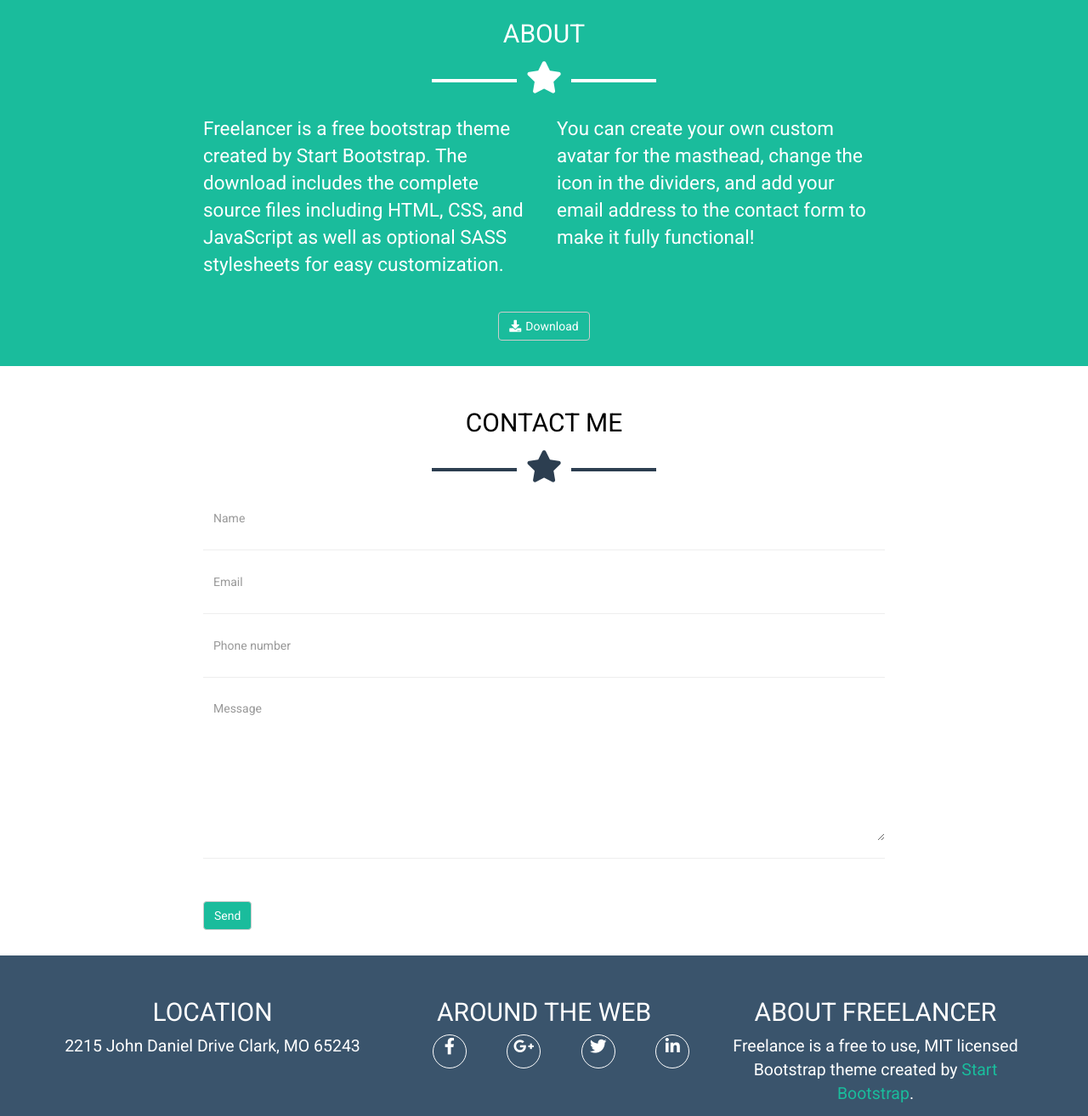
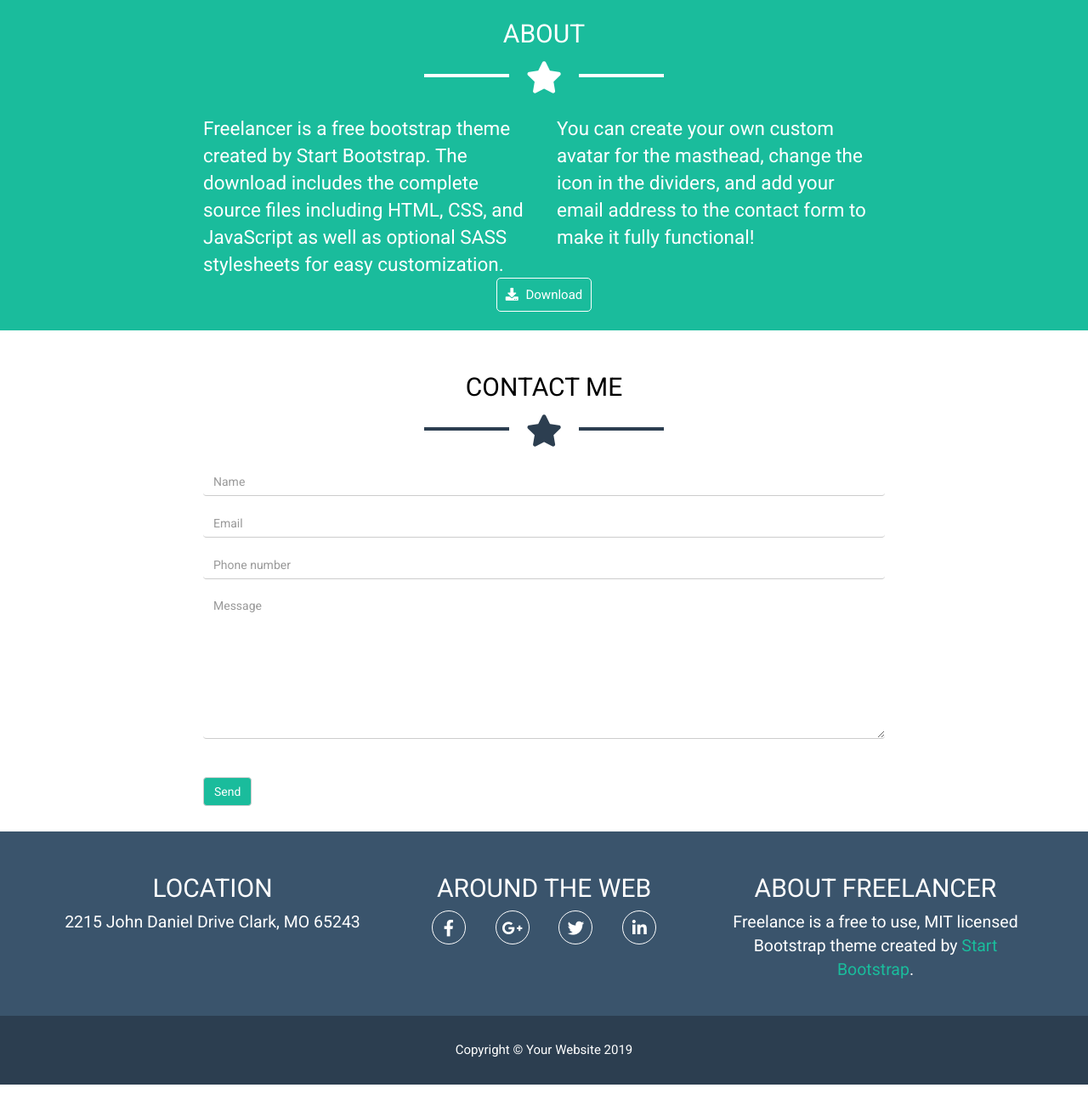
Before and after one commit to corradoct/html-css-bootstrap-freelancer, a plain HTML site: page index.html in a window 1280 px wide. Shown: the part 1340-2654 px from the top of the page at 85% size. After the commit the page ends 2617 px from the top, so only its background shows below. Drawn offline with nearby package versions, Linux system fonts and the light colour scheme.

Commit message:
Ho sistemato le icone dei social link.

```diff
--- a/css/style.css
+++ b/css/style.css
@@ -5,6 +5,7 @@ body {
   color: #fff;
   font-size: 1.5em;
   text-align: center;
+  min-width: 320px;
 }
 
 h1,
@@ -14,10 +15,6 @@ h2 {
 
 ul {
   list-style-type: none;
-}
-
-li {
-  display: inline-block;
 }
 
 a{
@@ -38,6 +35,10 @@ img {
   .xs_margin_bottom_30 {
     margin-bottom: 30px;
   }
+}
+
+.ms_list_no_margin {
+  margin: 0;
 }
 
 .ms_jumbotron {
@@ -79,22 +80,19 @@ img {
   padding-bottom: 15px;
 }
 
+.ms_divider i {
+  margin: 0 20px;
+}
+
 .ms_divider::before,
 .ms_divider::after {
   content: '';
   border: 2px solid;
   width: 100px;
   display: inline-block;
-  vertical-align: middle;
+  vertical-align: super;
 }
 
-.ms_divider::before {
-  margin-right: .3em;
-}
-
-.ms_divider::after {
-  margin-left: .3em;
-}
 /* FINE REGOLE GENERALI */
 
 
@@ -112,11 +110,12 @@ img {
   color: #fff;
 }
 
-.ms_menu ul li:not(:last-child) {
+.ms_menu li:not(:last-child) {
   padding-right: 20px;
 }
 .ms_logo {
   text-align: left;
+  font-weight: bold;
 }
 .ms_burger_menu i {
   border: 1px solid #fff;
@@ -157,6 +156,14 @@ img {
   text-align: left;
 }
 
+.ms_download {
+  color: #fff;
+  border: 1px solid #fff;
+  border-radius: 5px;
+  padding: 10px;
+  text-transform: capitalize;
+}
+
 .fa-download {
   padding-right: 5px;
 }
@@ -167,7 +174,13 @@ img {
 
 .ms_contact_form .ms_border_none {
   box-shadow: none;
-  border: none;
+  border-top: 0;
+  border-right: 0;
+  border-left: 0;
+}
+
+.ms_contact_form .ms_border_none:focus {
+  border-bottom-color: lightgray;
 }
 
 /* Fine regole main */
@@ -195,15 +208,21 @@ footer .company_credits {
 
 .social_link {
   text-align: center;
+  width: 100%;
+  padding: 0;
 }
 
-.link a {
+.social_link li {
   display: inline-block;
+  width: calc(25% - 20px);
+}
+
+.fab {
+  border: 1px solid #fff;
+  border-radius: 50%;
   width: 40px;
   height: 40px;
-  border: 1px solid #fff;
-  border-radius: 50%;
-
+  line-height: 2em;
 }
 
 /* Fine regole footer */
--- a/index.html
+++ b/index.html
@@ -2,7 +2,7 @@
 <html lang="en" dir="ltr">
   <head>
     <meta charset="utf-8">
-    <meta name="viewport" content="width=device-width, initial-scale=1.0">
+    <meta name="viewport" content="width=device-width, initial-scale=1.0, pixe">
     <title>Bootstrap Freelancer</title>
     <link href="https://fonts.googleapis.com/css2?family=Roboto&display=swap" rel="stylesheet">
     <link rel="stylesheet" href="https://cdnjs.cloudflare.com/ajax/libs/font-awesome/5.13.0/css/all.min.css">
@@ -18,16 +18,16 @@
         <div class="container">
           <div class="row">
             <!-- Inizio colonna logo -->
-            <div class="col-xs-6 col-md-6 ms_logo">
+            <div class="col-xs-9 col-sm-6 ms_logo">
               <a href="#">start bootstrap</a>
             </div>
             <!-- Fine colonna logo -->
 
             <!-- Inizio colonna navigazione -->
-            <div class="col-xs-6 text-right ms_menu">
+            <div class="col-xs-3 col-sm-6 text-right">
               <!-- Navigazione desktop -->
               <nav class="hidden-xs hidden-sm">
-                <ul>
+                <ul class="list-inline ms_menu ms_list_no_margin">
                   <li><a href="#">portfolio</a></li>
                   <li><a href="#">about</a></li>
                   <li><a href="#">contact</a></li>
@@ -140,7 +140,13 @@
               </div>
             </div>
             <!-- Fine about -->
-            <button type="button" class="btn btn-default"><i class="fas fa-download"></i>download</button>
+            <div class="text-center">
+              <a class="ms_download" href="#">
+                <i class="fas fa-download"></i>
+                download
+              </a>
+            </div>
+            <!-- <button type="button" class="btn btn-default"><i class="fas fa-download"></i>download</button> -->
           </div>
         </div>
       </section>
@@ -164,22 +170,18 @@
                   <label for="" class="sr-only">Name</label>
                   <input type="text" value="" class="ms_border_none form-control" placeholder="Name">
                 </div>
-                <hr>
                 <div class="form-group">
                   <label for="" class="sr-only">Email address</label>
                   <input type="Email" value="" class="ms_border_none form-control" placeholder="Email">
                 </div>
-                <hr>
                 <div class="form-group">
                   <label for="" class="sr-only">Phone number</label>
                   <input type="text" value="" class="ms_border_none form-control" placeholder="Phone number">
                 </div>
-                <hr>
                 <div class="form-group">
                   <label for="" class="sr-only">Message</label>
                   <textarea class="ms_border_none form-control" name="name" rows="8" cols="80" placeholder="Message"></textarea>
                 </div>
-                <hr>
                 <button type="button" class="btn btn-default">send</button>
               </form>
             </div>
@@ -206,14 +208,16 @@
             </div>
 
             <div class="col-xs-12 col-md-4">
-              <div class="xs_margin_bottom_30">
+              <div class="xs_margin_bottom_30 text-center">
                 <h2>around the web</h2>
-                  <ul class="row social_link">
-                    <li class="col-xs-3 link"><a href="#"><i class="fab fa-facebook-f"></i></a></li>
-                    <li class="col-xs-3 link"><a href="#"><i class="fab fa-google-plus-g"></i></a></li>
-                    <li class="col-xs-3 link"><a href="#"><i class="fab fa-twitter"></i></a></li>
-                    <li class="col-xs-3 link"><a href="#"><i class="fab fa-linkedin-in"></i></a></li>
-                  </ul>
+                  <div class="social">
+                    <ul class="social_link">
+                      <li><a href="#"><i class="fab fa-facebook-f"></i></a></li>
+                      <li><a href="#"><i class="fab fa-google-plus-g"></i></a></li>
+                      <li><a href="#"><i class="fab fa-twitter"></i></a></li>
+                      <li><a href="#"><i class="fab fa-linkedin-in"></i></a></li>
+                    </ul>
+                  </div>
               </div>
             </div>
 
```
